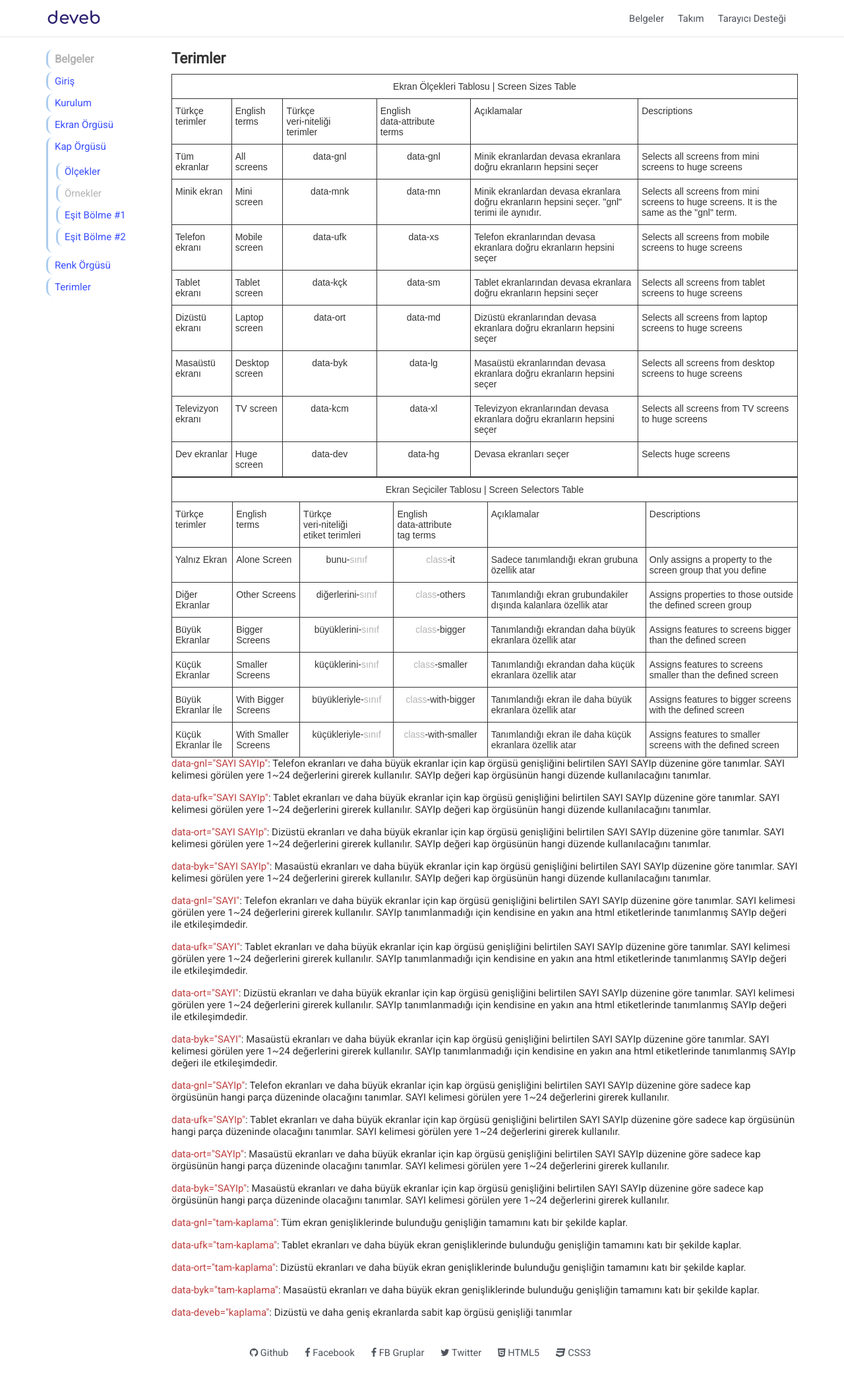
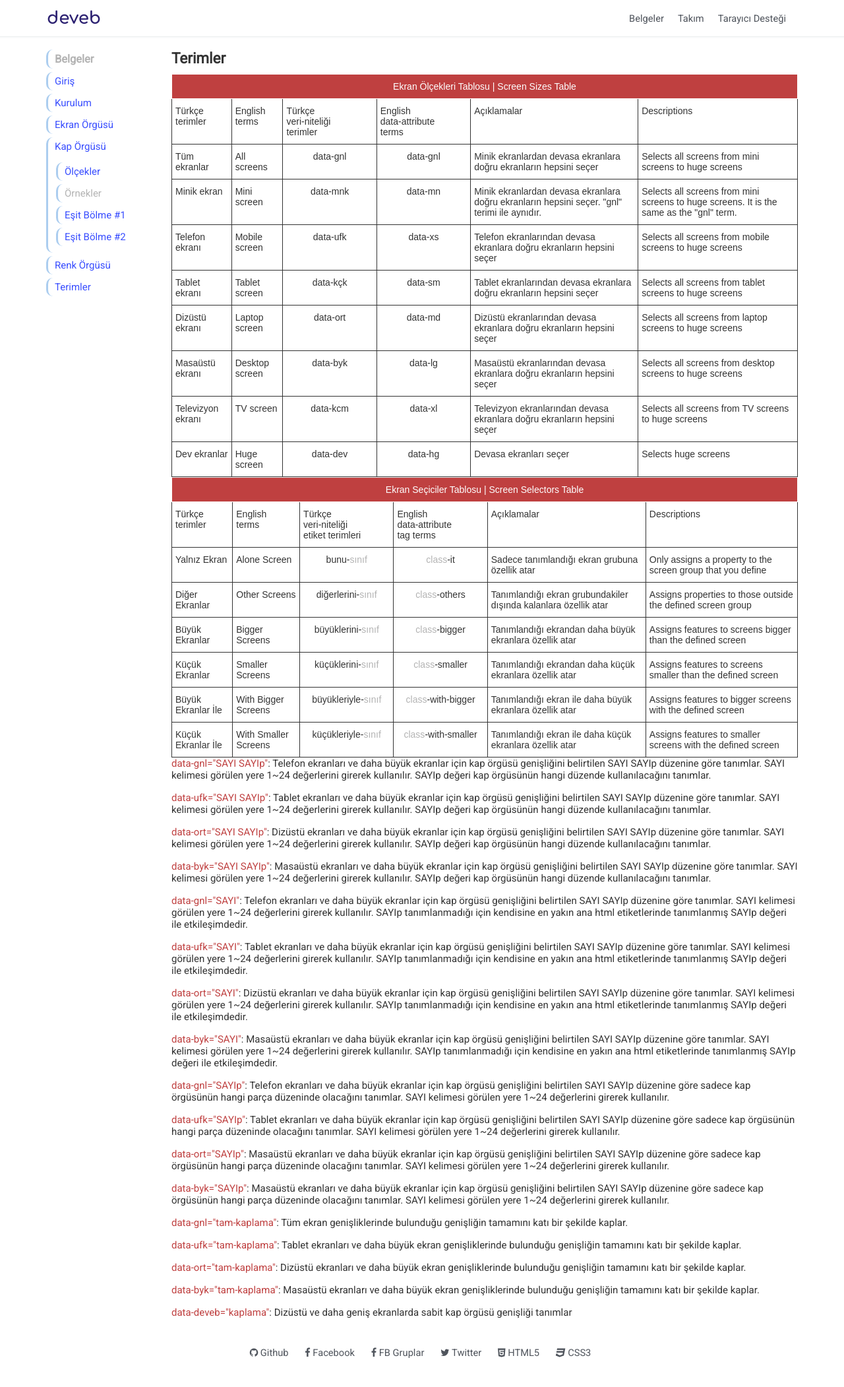
Before and after one commit to data-deveb/data-deveb.github.io, a Jekyll site: the page built from belgeler/terimler.html, in a window 1280 px wide. Shown: the whole page at 66% size. Built offline with Jekyll 4.4.1, drawn with Linux system fonts in a browser that asks for light colours.

Commit message:
Güncelleme

```diff
--- a/belgeler/terimler.html
+++ b/belgeler/terimler.html
@@ -15,7 +15,7 @@ title: Terimler
 </style>
 <table class="tg">
   <tr>
-    <th class="tg-baqh" colspan="6">Ekran Ölçekleri Tablosu | Screen Sizes Table<br></th>
+    <th class="tg-baqh" colspan="6" data-arka="ana">Ekran Ölçekleri Tablosu | Screen Sizes Table<br></th>
   </tr>
   <tr>
     <td class="tg-7uzy">Türkçe<br>terimler<br></td>
@@ -93,7 +93,7 @@ title: Terimler
 <p></p>
 <table class="tg">
   <tr>
-    <th class="tg-baqh" colspan="6">Ekran Seçiciler Tablosu | Screen Selectors Table<br></th>
+    <th class="tg-baqh" colspan="6" data-arka="ana">Ekran Seçiciler Tablosu | Screen Selectors Table<br></th>
   </tr>
   <tr>
     <td class="tg-7uzy">Türkçe<br>terimler<br></td>
```
